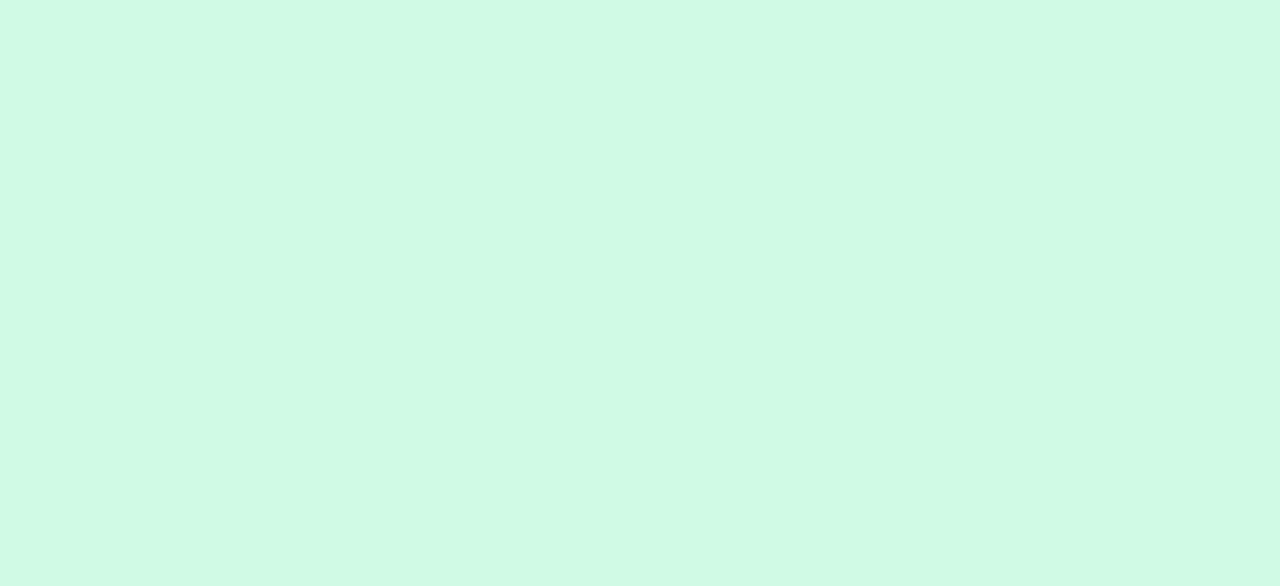
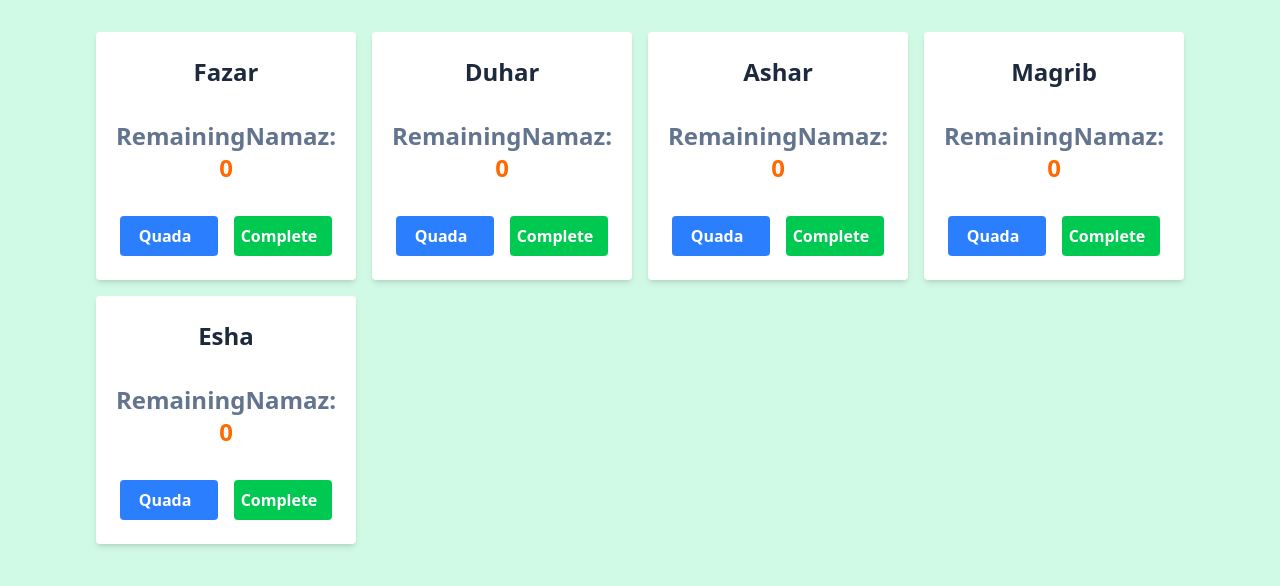
Before and after one commit to MdShoaib0/ToDoList, a React (Vite) app: page /namaz in a window 1280 px wide. Before the commit this address had no page. Shown: the top 586 px of the page. Built offline with nearby package versions, Linux system fonts and the light colour scheme.

Commit message:
extra page added

```diff
--- a/src/App.jsx
+++ b/src/App.jsx
@@ -1,11 +1,13 @@
 import { Routes, Route } from 'react-router';
 import './App.css';
 import Home from './pages/Home';
+import ManageNamaz from './pages/ManageNamaz';
 
 function App() {
   return (
       <Routes>
         <Route path='/' element={<Home />} />
+        <Route path='/namaz' element={<ManageNamaz />} />
       </Routes>
   );
 }
--- a/src/component/InputField.jsx
+++ b/src/component/InputField.jsx
@@ -194,7 +194,7 @@ function InputField() {
               className={`${complete
                   ? `bg-gradient-to-r ${TaskColor1[index % TaskColor1.length].start} ${TaskColor1[index % TaskColor1.length].end}`
                   : `bg-gradient-to-r ${TaskColor[index % TaskColor.length].start} ${TaskColor[index % TaskColor.length].end}`
-                } flex flex-col gap-2 rounded-2xl shadow-2xl shadow-slate-400 p-6`}
+                } flex flex-col gap-2 rounded-xl shadow-2xl shadow-slate-400 p-6`}
             >
               <div className="flex justify-between">
                 <div className="flex flex-col gap-3">
--- /dev/null
+++ b/src/component/NamazCard.jsx
@@ -0,0 +1,38 @@
+import React from 'react'
+import { useState } from 'react'
+import { GrAdd } from 'react-icons/gr'
+import { IoMdCheckmark } from 'react-icons/io'
+
+function NamazCard(props) {
+  const [namazCount, setNamazCount] = useState(0)
+
+  function HandleQuada() {
+    setNamazCount(namazCount + 1)
+  }
+
+  function HandleComplete() {
+    setNamazCount(namazCount - 1)
+  }
+  return (
+    <div className='w-full flex flex-col justify-center items-center gap-8 p-6 rounded shadow-md bg-white'>
+        <p className='text-2xl font-bold text-slate-800 text-center'>{props.name}</p>
+        <p className='text-2xl font-bold text-slate-500 text-center'>RemainingNamaz: <span className='text-2xl font-bold text-orange-500 text-center'>{namazCount}</span></p>
+      <div className='grid grid-cols-2 gap-4'>
+        <button
+          className='bg-blue-500 text-white py-2 px-6 rounded flex justify-center items-center gap-2 font-semibold'
+          onClick={HandleQuada}
+        >
+          Quada <GrAdd size={19} />
+        </button>
+        <button
+          className='bg-green-500 text-white py-2 px-6 rounded flex justify-center items-center gap-2 font-semibold'
+          onClick={HandleComplete}
+        >
+          Complete <IoMdCheckmark size={19} />
+        </button>
+      </div>
+    </div>
+  )
+}
+
+export default NamazCard
--- a/src/component/Navigation.jsx
+++ b/src/component/Navigation.jsx
@@ -4,7 +4,7 @@ function Navigation() {
 
   return (
     <div className='grid grid-cols-2 gap-8'>
-      <Link className='text-white text-center font-bold py-4 bg-fuchsia-600 rounded-lg outline-none border-none shadow-lg cursor-pointer active:scale-97 transition-all duration-200' to="/Namaz">Namaz</Link>
+      <Link className='text-white text-center font-bold py-4 bg-fuchsia-600 rounded-lg outline-none border-none shadow-lg cursor-pointer active:scale-97 transition-all duration-200' to="/namaz">Namaz</Link>
       <Link className='text-white text-center font-bold py-4 bg-rose-500 rounded-lg outline-none border-none shadow-lg cursor-pointer active:scale-97 transition-all duration-200' to="https://kabooter1.netlify.app/">Our Story</Link>
     </div>
   );
--- /dev/null
+++ b/src/pages/ManageNamaz.jsx
@@ -0,0 +1,16 @@
+import React from 'react'
+import NamazCard from '../component/NamazCard'
+
+function ManageNamaz() {
+  return (
+    <div className='grid grid-cols-1 sm:grid-cols-2 md:grid-cols-3 lg:grid-cols-4 gap-4'>
+    <NamazCard name = "Fazar"/>
+    <NamazCard name = "Duhar"/>
+    <NamazCard name = "Ashar"/>
+    <NamazCard name = "Magrib"/>
+    <NamazCard name = "Esha"/>
+    </div>
+  )
+}
+
+export default ManageNamaz
```
